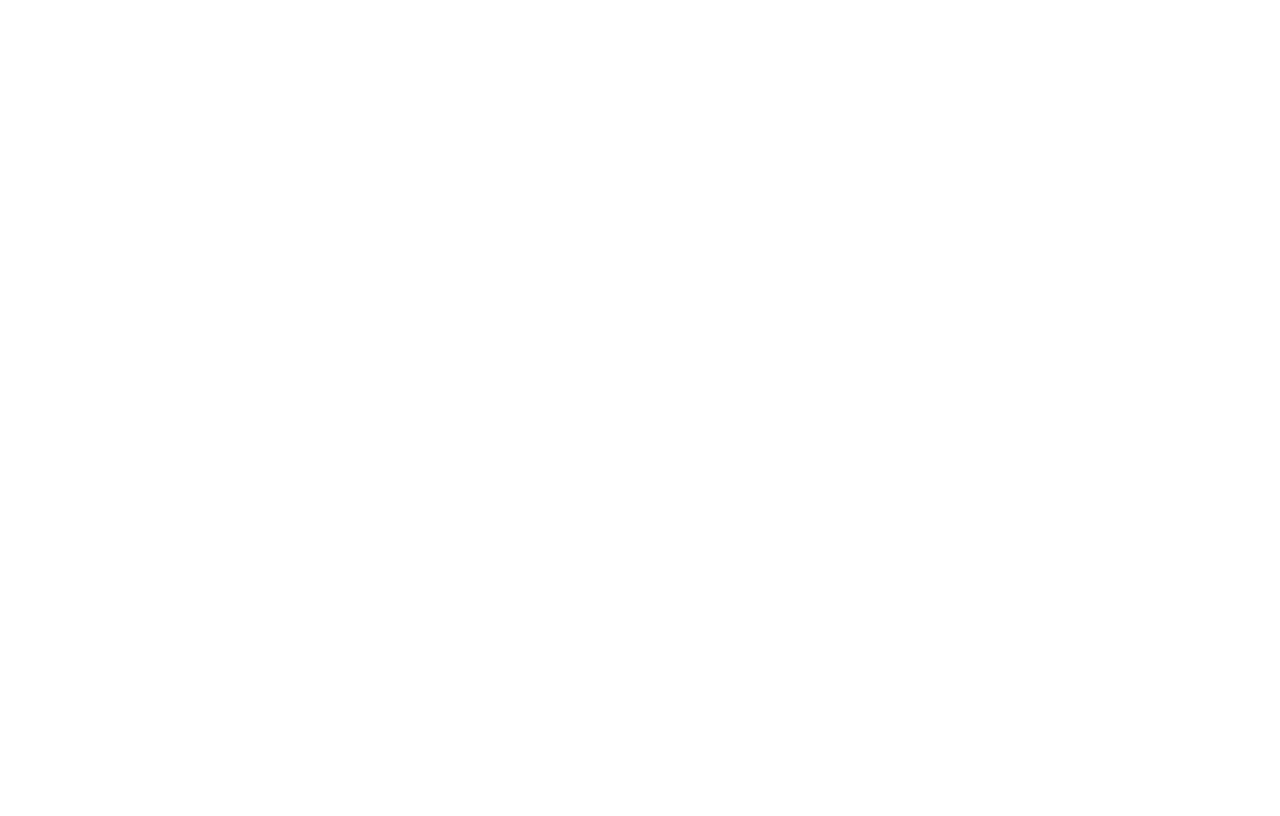
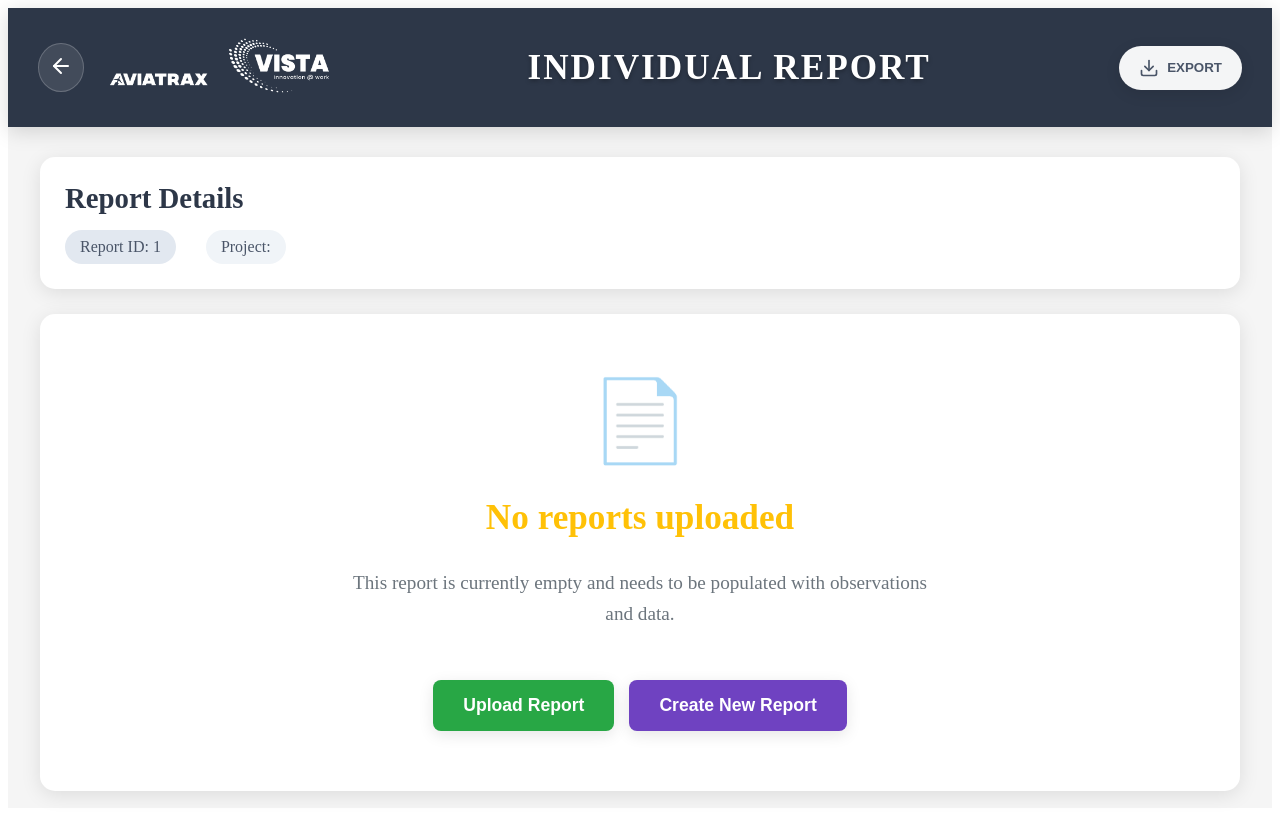
Before and after one commit to yogeshwar-2004y/d2RO_trail, a Vue app in the folder frontend/: page /reports/individual/1 in a window 1280 px wide. Before the commit this address had no page. Built offline with nearby package versions, Linux system fonts and the light colour scheme.

Commit message:
report template

```diff
--- /dev/null
+++ b/frontend/src/components/IndividualReport.vue
@@ -0,0 +1,394 @@
+<template>
+  <div class="individual-report-page">
+    <!-- Header -->
+    <div class="page-header">
+      <div class="header-left">
+        <button class="back-button" @click="$router.go(-1)">
+          <svg xmlns="http://www.w3.org/2000/svg" width="24" height="24" viewBox="0 0 24 24" fill="none" stroke="currentColor" stroke-width="2" stroke-linecap="round" stroke-linejoin="round">
+            <path d="M19 12H5"></path>
+            <polyline points="12 19 5 12 12 5"></polyline>
+          </svg>
+        </button>
+        <div class="logos-container">
+          <img src="@/assets/images/aviatrax-logo.png" alt="Aviatrax Logo" class="app-logo">
+          <img src="@/assets/images/vista_logo.png" alt="Vista Logo" class="app-logo vista-logo">
+        </div>
+      </div>
+      <div class="header-center">
+        <h1 class="page-title">INDIVIDUAL REPORT</h1>
+      </div>
+      <div class="header-right">
+        <button class="export-button" @click="exportReport">
+          <svg xmlns="http://www.w3.org/2000/svg" width="20" height="20" viewBox="0 0 24 24" fill="none" stroke="currentColor" stroke-width="2" stroke-linecap="round" stroke-linejoin="round">
+            <path d="M21 15v4a2 2 0 0 1-2 2H5a2 2 0 0 1-2-2v-4"></path>
+            <polyline points="7,10 12,15 17,10"></polyline>
+            <line x1="12" y1="15" x2="12" y2="3"></line>
+          </svg>
+          EXPORT
+        </button>
+      </div>
+    </div>
+
+    <!-- Main Content -->
+    <div class="main-content">
+      <!-- Report Header -->
+      <div class="report-header">
+        <div class="report-title">
+          <h2>{{ reportName || 'Report Details' }}</h2>
+          <div class="report-meta">
+            <span class="report-id">Report ID: {{ reportId }}</span>
+            <span class="project-name">Project: {{ projectName }}</span>
+          </div>
+        </div>
+      </div>
+
+      <!-- No Reports Uploaded State -->
+      <div class="no-reports-state">
+        <div class="empty-icon">📄</div>
+        <h3>No reports uploaded</h3>
+        <p>This report is currently empty and needs to be populated with observations and data.</p>
+
+        <!-- Action Buttons -->
+        <div class="action-buttons">
+          <button
+            v-if="canSelectTemplate"
+            @click="selectTemplate"
+            class="action-btn template-btn"
+          >
+            Select Template
+          </button>
+
+          <button
+            @click="uploadReport"
+            class="action-btn upload-btn"
+          >
+            Upload Report
+          </button>
+
+          <button
+            @click="createReport"
+            class="action-btn create-btn"
+          >
+            Create New Report
+          </button>
+        </div>
+      </div>
+    </div>
+  </div>
+</template>
+
+<script>
+import { userStore } from '@/stores/userStore';
+
+export default {
+  name: 'IndividualReport',
+  data() {
+    return {
+      reportId: '',
+      reportName: '',
+      projectName: ''
+    };
+  },
+  computed: {
+    canSelectTemplate() {
+      // Only QA Head (role_id = 2) and Design Head (role_id = 4) can select templates
+      const currentUserRole = userStore.getters.currentUserRole();
+      return currentUserRole === 2 || currentUserRole === 4;
+    }
+  },
+  mounted() {
+    // Get parameters from route
+    this.reportId = this.$route.params.reportId || '';
+    this.reportName = this.$route.params.reportName || '';
+    this.projectName = this.$route.params.projectName || '';
+  },
+  methods: {
+    selectTemplate() {
+      console.log('Selecting template for report:', this.reportId);
+      alert(`Template selection for Report ID: ${this.reportId} will be implemented soon!`);
+    },
+
+    uploadReport() {
+      console.log('Uploading report:', this.reportId);
+      alert(`Report upload for Report ID: ${this.reportId} will be implemented soon!`);
+    },
+
+    createReport() {
+      console.log('Creating new report for:', this.reportId);
+      alert(`Create new report for Report ID: ${this.reportId} will be implemented soon!`);
+    },
+
+    exportReport() {
+      console.log('Exporting report:', this.reportId);
+      alert(`Export report for Report ID: ${this.reportId} will be implemented soon!`);
+    }
+  }
+};
+</script>
+
+<style scoped>
+.individual-report-page {
+  min-height: 100vh;
+  background: #f5f5f5;
+}
+
+/* Header */
+.page-header {
+  background: #2d3748;
+  padding: 20px 30px;
+  display: flex;
+  align-items: center;
+  justify-content: space-between;
+  box-shadow: 0 4px 20px rgba(0, 0, 0, 0.15);
+}
+
+.header-left {
+  display: flex;
+  align-items: center;
+  gap: 15px;
+}
+
+.back-button {
+  background: rgba(255, 255, 255, 0.1);
+  border: 1px solid rgba(255, 255, 255, 0.2);
+  cursor: pointer;
+  padding: 10px;
+  border-radius: 50%;
+  transition: all 0.3s ease;
+  color: white;
+}
+
+.back-button:hover {
+  background: rgba(255, 255, 255, 0.2);
+  transform: scale(1.05);
+}
+
+.app-logo {
+  width: 120px;
+  height: auto;
+  filter: brightness(0) invert(1);
+}
+
+.header-center {
+  flex: 1;
+  text-align: center;
+}
+
+.page-title {
+  color: white;
+  font-size: 2.2em;
+  font-weight: 700;
+  margin: 0;
+  letter-spacing: 2px;
+  text-shadow: 0 2px 4px rgba(0, 0, 0, 0.3);
+}
+
+.header-right {
+  display: flex;
+  align-items: center;
+}
+
+.export-button {
+  background: rgba(255, 255, 255, 0.95);
+  border: none;
+  border-radius: 25px;
+  padding: 12px 20px;
+  font-weight: 600;
+  color: #4a5568;
+  cursor: pointer;
+  transition: all 0.3s ease;
+  display: flex;
+  align-items: center;
+  gap: 8px;
+  box-shadow: 0 4px 15px rgba(0, 0, 0, 0.1);
+}
+
+.export-button:hover {
+  transform: translateY(-2px);
+  box-shadow: 0 8px 25px rgba(0, 0, 0, 0.15);
+  background: white;
+}
+
+/* Main Content */
+.main-content {
+  max-width: 1200px;
+  margin: 30px auto;
+  padding: 0 30px;
+}
+
+/* Report Header */
+.report-header {
+  background: white;
+  padding: 25px;
+  border-radius: 15px;
+  box-shadow: 0 4px 20px rgba(0, 0, 0, 0.1);
+  margin-bottom: 25px;
+}
+
+.report-title h2 {
+  color: #2d3748;
+  font-size: 1.8em;
+  margin: 0 0 15px 0;
+  font-weight: 600;
+}
+
+.report-meta {
+  display: flex;
+  gap: 30px;
+  flex-wrap: wrap;
+}
+
+.report-id,
+.project-name {
+  color: #4a5568;
+  font-size: 1em;
+  font-weight: 500;
+}
+
+.report-id {
+  background: #e2e8f0;
+  padding: 8px 15px;
+  border-radius: 20px;
+}
+
+.project-name {
+  background: #f0f4f8;
+  padding: 8px 15px;
+  border-radius: 20px;
+}
+
+/* No Reports State */
+.no-reports-state {
+  background: white;
+  padding: 60px 40px;
+  border-radius: 15px;
+  box-shadow: 0 4px 20px rgba(0, 0, 0, 0.1);
+  text-align: center;
+  display: flex;
+  flex-direction: column;
+  align-items: center;
+  gap: 30px;
+}
+
+.empty-icon {
+  font-size: 5em;
+  opacity: 0.6;
+}
+
+.no-reports-state h3 {
+  color: #ffc107;
+  font-size: 2.2em;
+  margin: 0;
+  font-weight: 600;
+}
+
+.no-reports-state p {
+  color: #6c757d;
+  font-size: 1.2em;
+  margin: 0;
+  max-width: 600px;
+  line-height: 1.6;
+}
+
+.action-buttons {
+  display: flex;
+  gap: 15px;
+  flex-wrap: wrap;
+  justify-content: center;
+  margin-top: 20px;
+}
+
+.action-btn {
+  padding: 15px 30px;
+  border: none;
+  border-radius: 8px;
+  font-size: 1.1em;
+  font-weight: 600;
+  cursor: pointer;
+  transition: all 0.3s ease;
+  box-shadow: 0 4px 15px rgba(0, 0, 0, 0.1);
+}
+
+.template-btn {
+  background-color: #007bff;
+  color: white;
+}
+
+.template-btn:hover {
+  background-color: #0056b3;
+  transform: translateY(-2px);
+  box-shadow: 0 6px 20px rgba(0, 123, 255, 0.4);
+}
+
+.upload-btn {
+  background-color: #28a745;
+  color: white;
+}
+
+.upload-btn:hover {
+  background-color: #218838;
+  transform: translateY(-2px);
+  box-shadow: 0 6px 20px rgba(40, 167, 69, 0.4);
+}
+
+.create-btn {
+  background-color: #6f42c1;
+  color: white;
+}
+
+.create-btn:hover {
+  background-color: #5a32a3;
+  transform: translateY(-2px);
+  box-shadow: 0 6px 20px rgba(111, 66, 193, 0.4);
+}
+
+/* Responsive Design */
+@media (max-width: 768px) {
+  .page-header {
+    padding: 15px 20px;
+    flex-direction: column;
+    gap: 15px;
+  }
+
+  .page-title {
+    font-size: 1.8em;
+  }
+
+  .main-content {
+    padding: 0 20px;
+    margin: 20px auto;
+  }
+
+  .report-meta {
+    flex-direction: column;
+    gap: 10px;
+  }
+
+  .no-reports-state {
+    padding: 40px 20px;
+  }
+
+  .empty-icon {
+    font-size: 4em;
+  }
+
+  .no-reports-state h3 {
+    font-size: 1.8em;
+  }
+
+  .no-reports-state p {
+    font-size: 1.1em;
+  }
+
+  .action-buttons {
+    flex-direction: column;
+    align-items: center;
+  }
+
+  .action-btn {
+    padding: 12px 24px;
+    font-size: 1em;
+    width: 200px;
+  }
+}
+</style>
--- a/frontend/src/components/ReportDashboard.vue
+++ b/frontend/src/components/ReportDashboard.vue
@@ -254,13 +254,13 @@ export default {
       this.showReportFilter = false;
     },
     viewReport(report) {
-      // Navigate to the QAHeadViewObservations form with report data
+      // Navigate to the individual report page
       this.$router.push({
-        name: 'ObservationReport',
+        name: 'IndividualReport',
         params: {
-          lruName: report.name,
-          projectName: report.project,
-          reportId: report.id
+          reportId: report.id,
+          reportName: report.name,
+          projectName: report.project
         }
       });
     },
--- a/frontend/src/router/index.js
+++ b/frontend/src/router/index.js
@@ -11,6 +11,7 @@ import ProjectsDashboard from '@/components/ProjectsDashboard.vue'
 import LruDashboard from '@/components/LruDashboard.vue'
 import MemoDashboard from '@/components/MemoDashboard.vue'
 import ReportDashboard from '@/components/ReportDashboard.vue'
+import IndividualReport from '@/components/IndividualReport.vue'
 import UserActivities from '@/views/admin/UserActivities.vue'
 import AddUpdateProjects from "@/views/admin/AddUpdateProjects.vue";
 import ManageProjects from "@/views/admin/ManageProjects.vue";
@@ -113,6 +114,12 @@ const router = createRouter({
       component: ReportDashboard,
     },
     {
+      path: "/reports/individual/:reportId",
+      name: "IndividualReport",
+      component: IndividualReport,
+      props: true,
+    },
+    {
       path: "/user-activities/tests",
       name: "TestsPage",
       component: TestsPage
```
